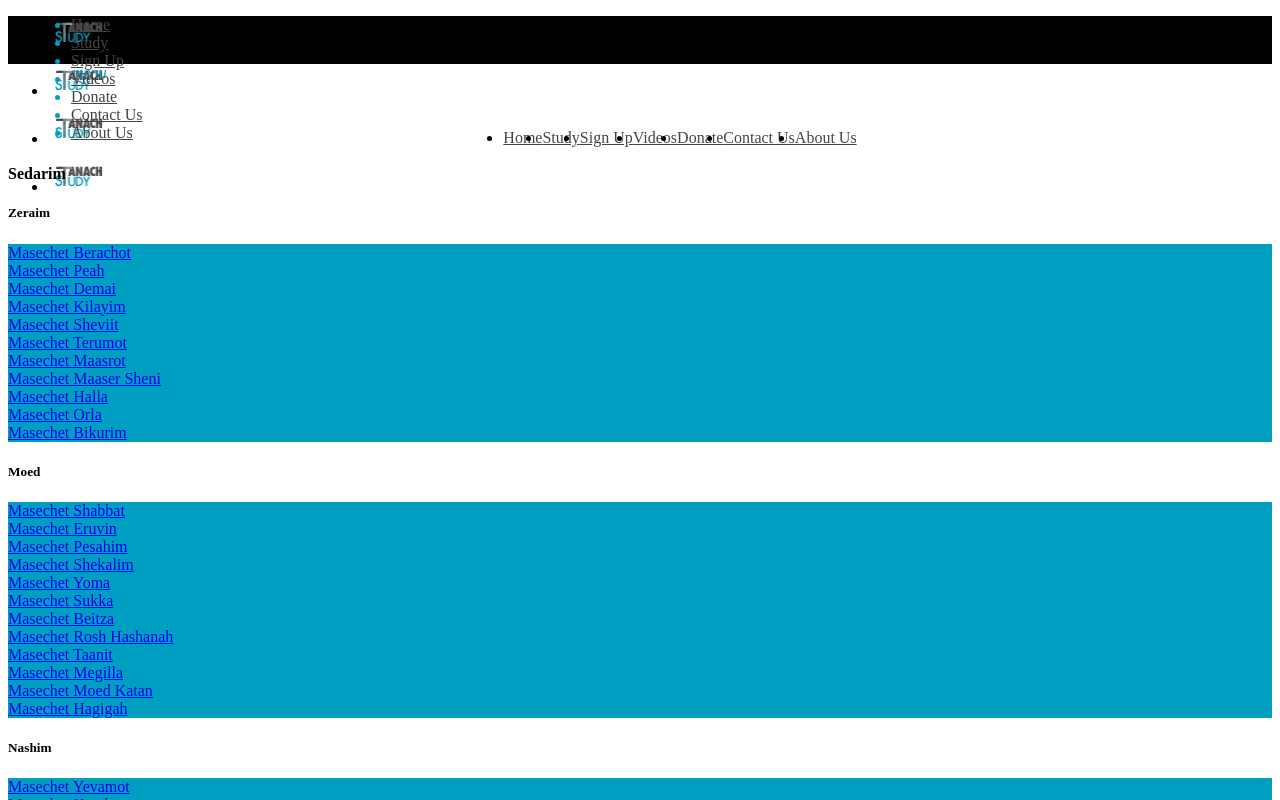
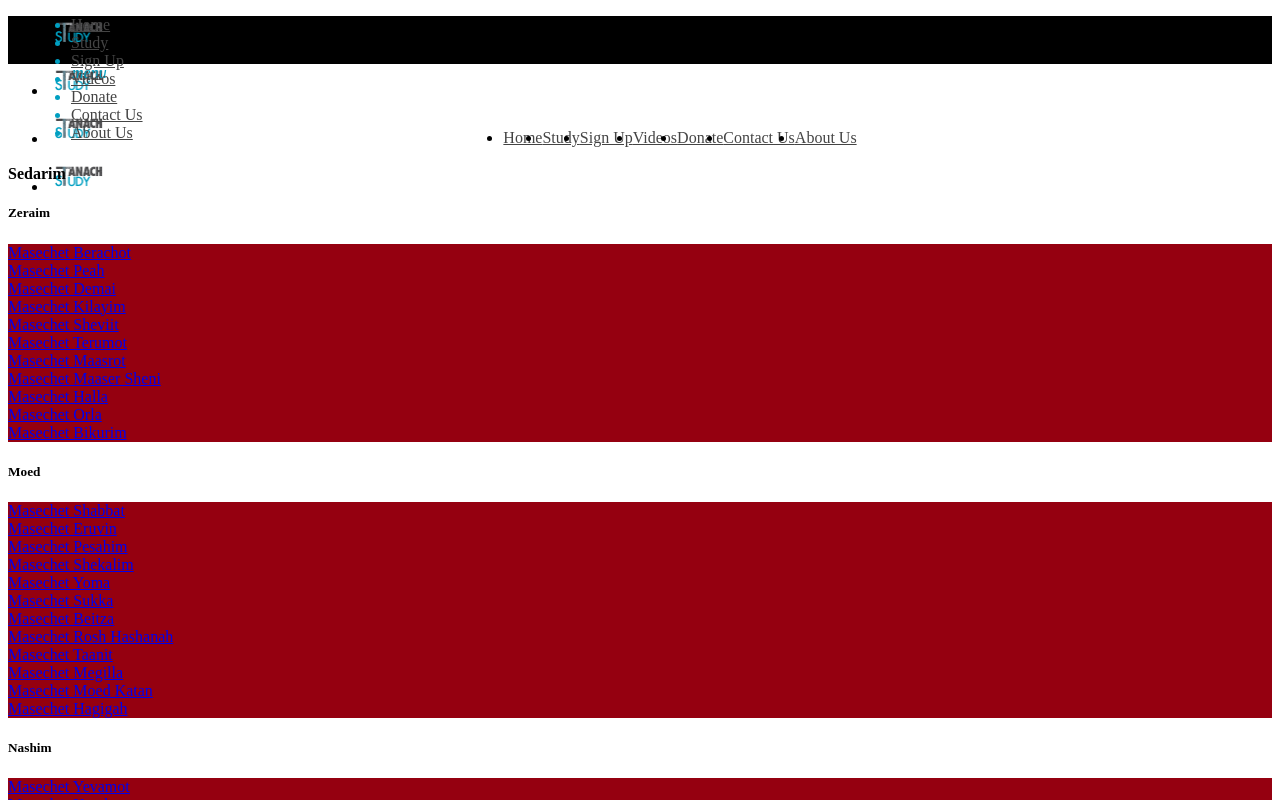
Before and after one commit to tanach-study/Tanach-Study, a React app: page /mishna-study/parts in a window 1280 px wide. Shown: the top 800 px of the page. Built offline with nearby package versions, Linux system fonts and the light colour scheme; the HTML template or start-up script is replaced by a standard one.

Commit message:
Add global styles for MS red colors

```diff
--- a/src/MishnaStudy/Parts/PartLink.jsx
+++ b/src/MishnaStudy/Parts/PartLink.jsx
@@ -13,8 +13,8 @@ function PartLink({ book, i, books }) {
   }
 
   return (
-    <Link to={`/tanach-study${book.url}`} className={`col s12 m6 l4 ${classAdd}`} key={i}>
-      <div className='card tsblue btn waves-effect hoverable full-width'>
+    <Link to={book.url} className={`col s12 m6 l4 ${classAdd}`} key={i}>
+      <div className='card msred btn waves-effect hoverable full-width'>
         <div className='col-content'>{book.name}</div>
       </div>
     </Link>
--- a/src/styles.global.css
+++ b/src/styles.global.css
@@ -40,4 +40,17 @@
 .clickable {
   cursor: pointer;
 }
+
+.msred {
+  background-color: #950010 !important;
+}
+
+.msred-text {
+  color: #950010 !important;
+}
+
+.msred-form input:focus {
+  border-bottom: 1px solid #950010 !important;
+  box-shadow: 0 1px 0 0 #950010 !important;
+}
 /* END GLOBAL STYLES */
```
